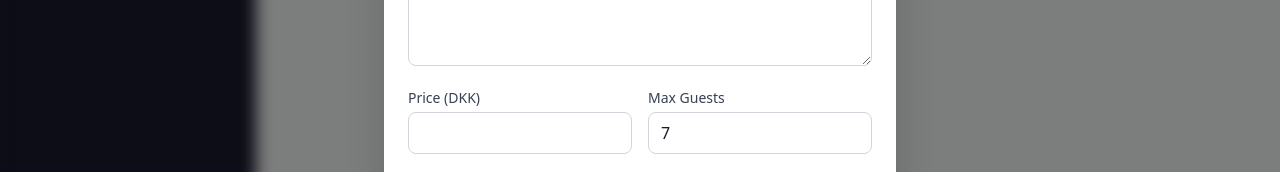
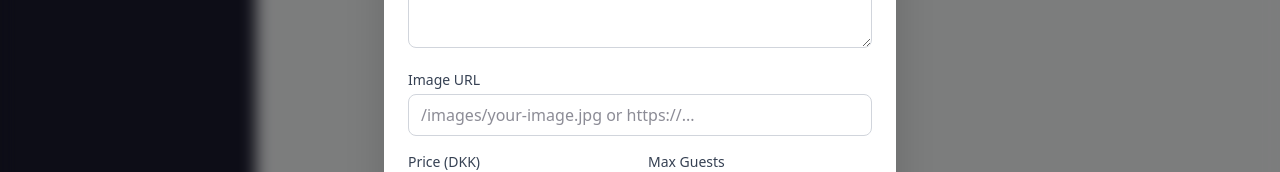
Before and after one commit to ArneDjurhuus/greenland-sea-safari, a Next.js app: page /admin/tours in a window 1280 px wide. Both pictures are taken after a click on the button "Add New Tour". Shown: the part 379-551 px from the top of the page. Built offline with nearby package versions, Linux system fonts and the light colour scheme; no server answers; the database is empty; a web font is replaced by a local one.

Commit message:
feat: Add image URL support for tours and update related components

```diff
--- a/src/app/actions/tourActions.ts
+++ b/src/app/actions/tourActions.ts
@@ -13,6 +13,7 @@ export async function createTour(formData: FormData) {
         duration: formData.get('duration') as string,
         price_dkk: parseInt(formData.get('price_dkk') as string),
         max_guests: parseInt(formData.get('max_guests') as string),
+        image_url: formData.get('image_url') as string,
         is_active: formData.get('is_active') === 'on',
     };
 
@@ -38,6 +39,7 @@ export async function updateTour(id: string, formData: FormData) {
         duration: formData.get('duration') as string,
         price_dkk: parseInt(formData.get('price_dkk') as string),
         max_guests: parseInt(formData.get('max_guests') as string),
+        image_url: formData.get('image_url') as string,
         is_active: formData.get('is_active') === 'on',
     };
 
--- a/src/app/admin/(authenticated)/customers/CustomersClient.tsx
+++ b/src/app/admin/(authenticated)/customers/CustomersClient.tsx
@@ -2,6 +2,7 @@
 
 import { useState } from 'react';
 import { Heading } from '@/components/ui/Typography';
+
 import { Search, Mail, Phone, Calendar } from 'lucide-react';
 import { CustomerData } from './types';
 
--- a/src/app/admin/(authenticated)/customers/page.tsx
+++ b/src/app/admin/(authenticated)/customers/page.tsx
@@ -1,6 +1,7 @@
 import { createClient } from '@/lib/supabase/server';
-import CustomersClient from './CustomersClient';
+import CustomersClient from '@/app/admin/(authenticated)/customers/CustomersClient';
 import { CustomerData } from './types';
+
 
 export default async function CustomersPage() {
     const supabase = await createClient();
--- a/src/app/admin/(authenticated)/settings/SettingsClient.tsx
+++ b/src/app/admin/(authenticated)/settings/SettingsClient.tsx
@@ -140,7 +140,7 @@ export default function SettingsClient({ initialSettings }: SettingsClientProps)
                                 onChange={(e) => setSettings({ ...settings, notify_on_booking: e.target.checked })}
                                 className="sr-only peer"
                             />
-                            <div className="w-11 h-6 bg-gray-200 peer-focus:outline-none peer-focus:ring-4 peer-focus:ring-arctic-blue/20 rounded-full peer peer-checked:after:translate-x-full peer-checked:after:border-white after:content-[''] after:absolute after:top-[2px] after:left-[2px] after:bg-white after:border-gray-300 after:border after:rounded-full after:h-5 after:w-5 after:transition-all peer-checked:bg-arctic-blue"></div>
+                            <div className="w-11 h-6 bg-gray-200 peer-focus:outline-none peer-focus:ring-4 peer-focus:ring-arctic-blue/20 rounded-full peer peer-checked:after:translate-x-full peer-checked:after:border-white after:content-[''] after:absolute after:top-0.5 after:left-0.5 after:bg-white after:border-gray-300 after:border after:rounded-full after:h-5 after:w-5 after:transition-all peer-checked:bg-arctic-blue"></div>
                         </label>
                     </div>
                     <div className="flex items-center justify-between">
@@ -156,7 +156,7 @@ export default function SettingsClient({ initialSettings }: SettingsClientProps)
                                 onChange={(e) => setSettings({ ...settings, notify_on_cancellation: e.target.checked })}
                                 className="sr-only peer"
                             />
-                            <div className="w-11 h-6 bg-gray-200 peer-focus:outline-none peer-focus:ring-4 peer-focus:ring-arctic-blue/20 rounded-full peer peer-checked:after:translate-x-full peer-checked:after:border-white after:content-[''] after:absolute after:top-[2px] after:left-[2px] after:bg-white after:border-gray-300 after:border after:rounded-full after:h-5 after:w-5 after:transition-all peer-checked:bg-arctic-blue"></div>
+                            <div className="w-11 h-6 bg-gray-200 peer-focus:outline-none peer-focus:ring-4 peer-focus:ring-arctic-blue/20 rounded-full peer peer-checked:after:translate-x-full peer-checked:after:border-white after:content-[''] after:absolute after:top-0.5 after:left-0.5 after:bg-white after:border-gray-300 after:border after:rounded-full after:h-5 after:w-5 after:transition-all peer-checked:bg-arctic-blue"></div>
                         </label>
                     </div>
                 </div>
@@ -182,7 +182,7 @@ export default function SettingsClient({ initialSettings }: SettingsClientProps)
                                 onChange={(e) => setSettings({ ...settings, auto_confirm_bookings: e.target.checked })}
                                 className="sr-only peer"
                             />
-                            <div className="w-11 h-6 bg-gray-200 peer-focus:outline-none peer-focus:ring-4 peer-focus:ring-arctic-blue/20 rounded-full peer peer-checked:after:translate-x-full peer-checked:after:border-white after:content-[''] after:absolute after:top-[2px] after:left-[2px] after:bg-white after:border-gray-300 after:border after:rounded-full after:h-5 after:w-5 after:transition-all peer-checked:bg-arctic-blue"></div>
+                            <div className="w-11 h-6 bg-gray-200 peer-focus:outline-none peer-focus:ring-4 peer-focus:ring-arctic-blue/20 rounded-full peer peer-checked:after:translate-x-full peer-checked:after:border-white after:content-[''] after:absolute after:top-0.5 after:left-0.5 after:bg-white after:border-gray-300 after:border after:rounded-full after:h-5 after:w-5 after:transition-all peer-checked:bg-arctic-blue"></div>
                         </label>
                     </div>
                 </div>
--- a/src/app/admin/(authenticated)/tours/ToursClient.tsx
+++ b/src/app/admin/(authenticated)/tours/ToursClient.tsx
@@ -2,6 +2,7 @@
 
 import { useState, useEffect } from 'react';
 import { Heading } from '@/components/ui/Typography';
+
 import { Plus, Edit2, Trash2, ToggleLeft, ToggleRight } from 'lucide-react';
 import { TourData } from './types';
 import Modal from '@/components/ui/Modal';
@@ -95,9 +96,18 @@ export default function ToursClient({ initialTours }: ToursClientProps) {
                 ) : (
                     tours.map((tour) => (
                         <div key={tour.id} className="bg-white rounded-xl shadow-sm border border-gray-100 overflow-hidden group">
-                            {/* Tour Image Placeholder */}
-                            <div className="h-32 bg-linear-to-br from-arctic-blue to-arctic-night flex items-center justify-center">
-                                <span className="text-white/50 text-sm">Tour Image</span>
+                            {/* Tour Image */}
+                            <div className="h-32 bg-linear-to-br from-arctic-blue to-arctic-night flex items-center justify-center overflow-hidden relative">
+                                {tour.image_url ? (
+                                    // eslint-disable-next-line @next/next/no-img-element
+                                    <img
+                                        src={tour.image_url}
+                                        alt={tour.title}
+                                        className="w-full h-full object-cover"
+                                    />
+                                ) : (
+                                    <span className="text-white/50 text-sm">Tour Image</span>
+                                )}
                             </div>
 
                             {/* Tour Info */}
@@ -188,6 +198,17 @@ export default function ToursClient({ initialTours }: ToursClientProps) {
                         />
                     </div>
 
+                    <div>
+                        <label className="block text-sm font-medium text-gray-700 mb-1">Image URL</label>
+                        <input
+                            type="text"
+                            name="image_url"
+                            defaultValue={editingTour?.image_url || ''}
+                            placeholder="/images/your-image.jpg or https://..."
+                            className="w-full px-3 py-2 border border-gray-300 rounded-lg focus:ring-2 focus:ring-arctic-blue focus:border-transparent"
+                        />
+                    </div>
+
                     <div className="grid grid-cols-2 gap-4">
                         <div>
                             <label className="block text-sm font-medium text-gray-700 mb-1">Price (DKK)</label>
--- a/src/app/admin/(authenticated)/tours/page.tsx
+++ b/src/app/admin/(authenticated)/tours/page.tsx
@@ -1,6 +1,7 @@
 import { createClient } from '@/lib/supabase/server';
-import ToursClient from './ToursClient';
+import ToursClient from '@/app/admin/(authenticated)/tours/ToursClient';
 import { TourData } from './types';
+
 
 export default async function ToursPage() {
     const supabase = await createClient();
--- a/src/app/admin/(authenticated)/tours/types.ts
+++ b/src/app/admin/(authenticated)/tours/types.ts
@@ -6,6 +6,7 @@ export type TourData = {
     duration: string | null;
     price_dkk: number;
     max_guests: number | null;
+    image_url: string | null;
     is_active: boolean;
     created_at: string;
 };
```
